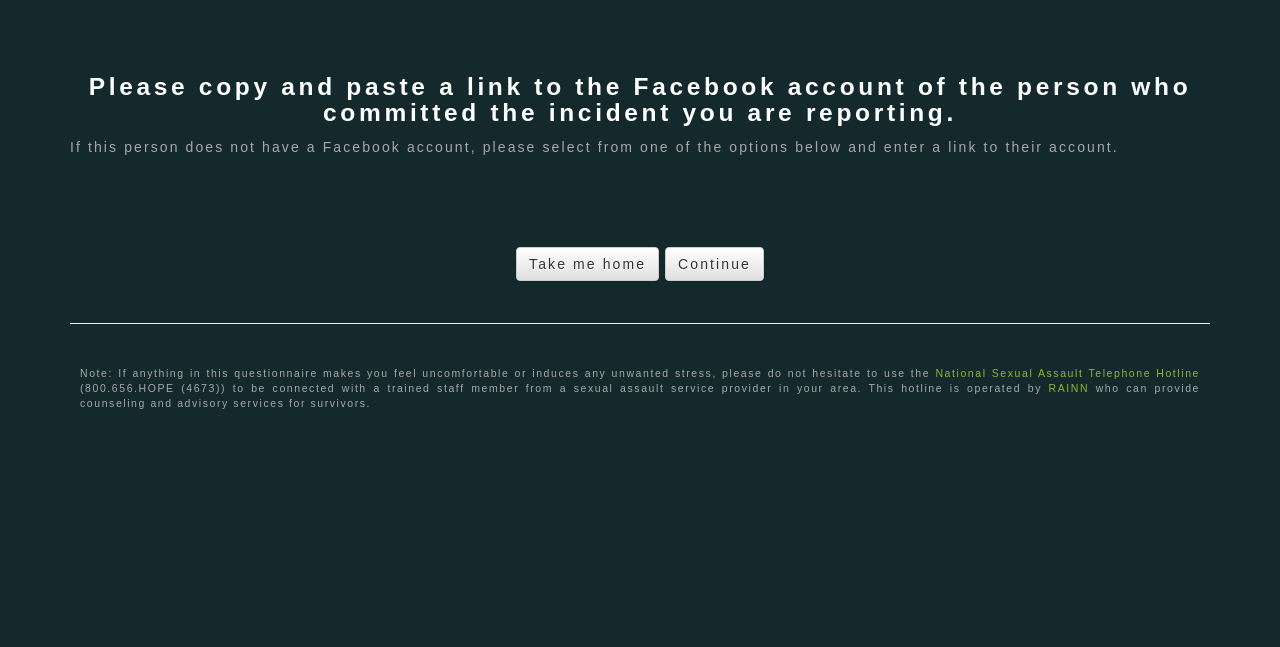
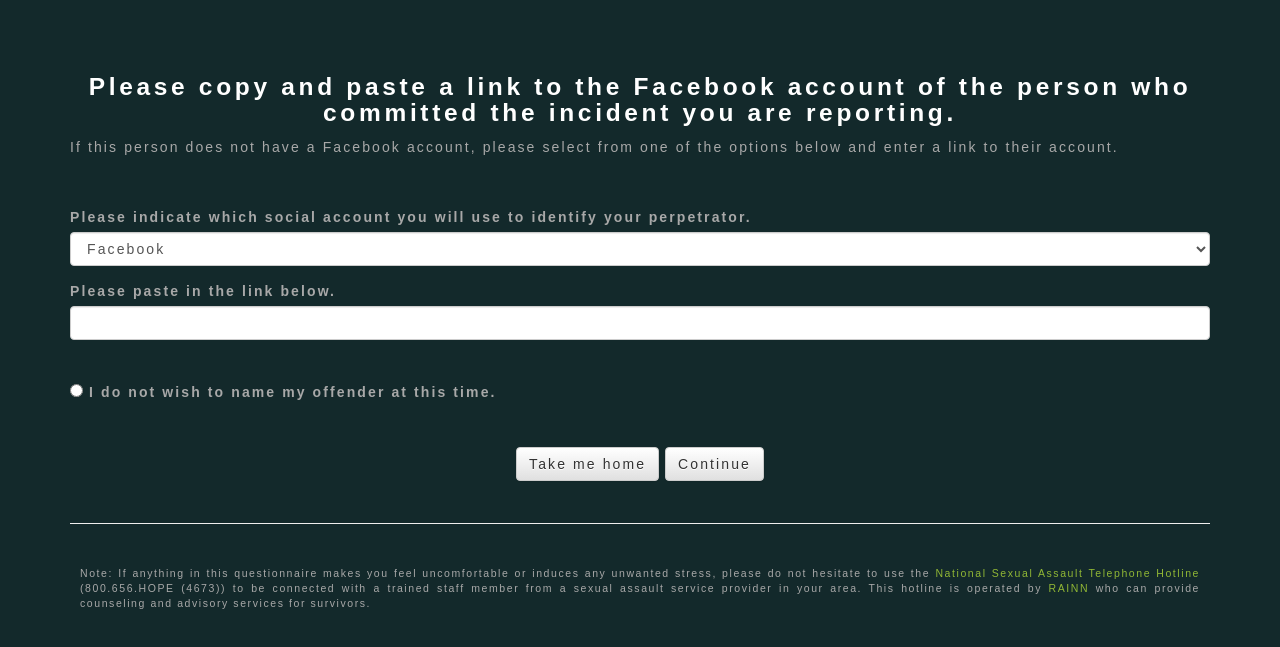
Before and after one commit to thesilentchoir/silentchoir-archived, a Django app: page /q8-social/ in a window 1280 px wide. Shown: the top 647 px of the page. Run offline with Django 3.2, Linux system fonts and the light colour scheme; some libraries are stand-ins or nearby versions.

Commit message:
AS: add inputs to q8 input social link

```diff
--- a/silentchoir/templates/q8-social.html
+++ b/silentchoir/templates/q8-social.html
@@ -19,6 +19,28 @@
 
             <form>
 
+                <div class="form-group">
+                    <label for="socialProfile">Please indicate which social account you will use to identify your perpetrator.</label>
+                    <select class="form-control" id="socialProfile">
+                      <option>Facebook</option>
+                      <option>Instagram</option>
+                      <option>Twitter</option>
+                      <option>LinkedIn</option>
+                      <option>IMDB</option>
+                    </select>
+                </div>
+                <!-- We need to validate the link pasted in below based on the social profile selected above -->
+                <div class="md-form">
+                    <label for="socialLink">Please paste in the link below.</label>
+                    <input type="text" id="socialLink" class="form-control">
+                </div>
+
+            <br></br>
+                 <!--If the option below is selected, we need to disable the inputs above -->
+                <div class="form-check">
+                        <input class="form-check-input" type="radio" name="socialProfle" id="socialProfile-decline" value="I do not wish to name my offender at this time.">
+                        <label class="form-check-label" for="socialProfile-decline">I do not wish to name my offender at this time.</label>
+                </div>
 
             <br></br>
 
```
